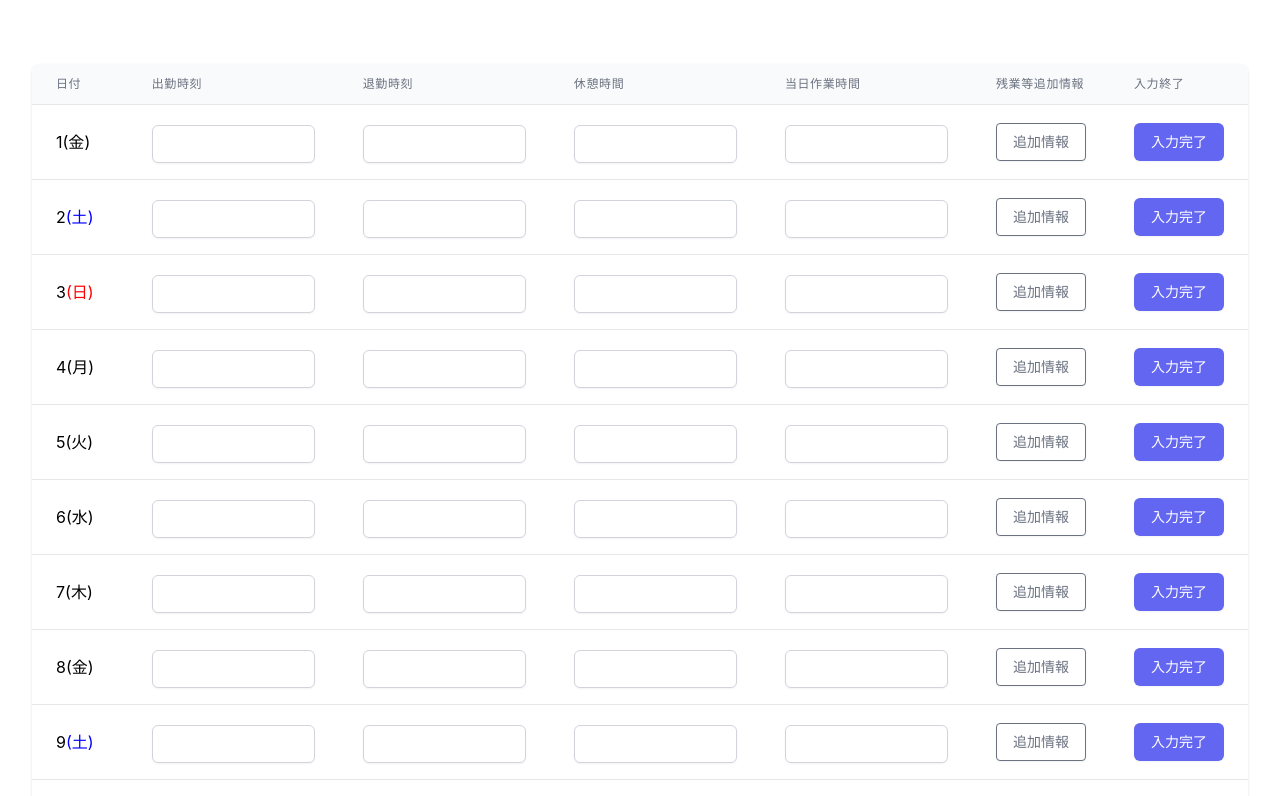
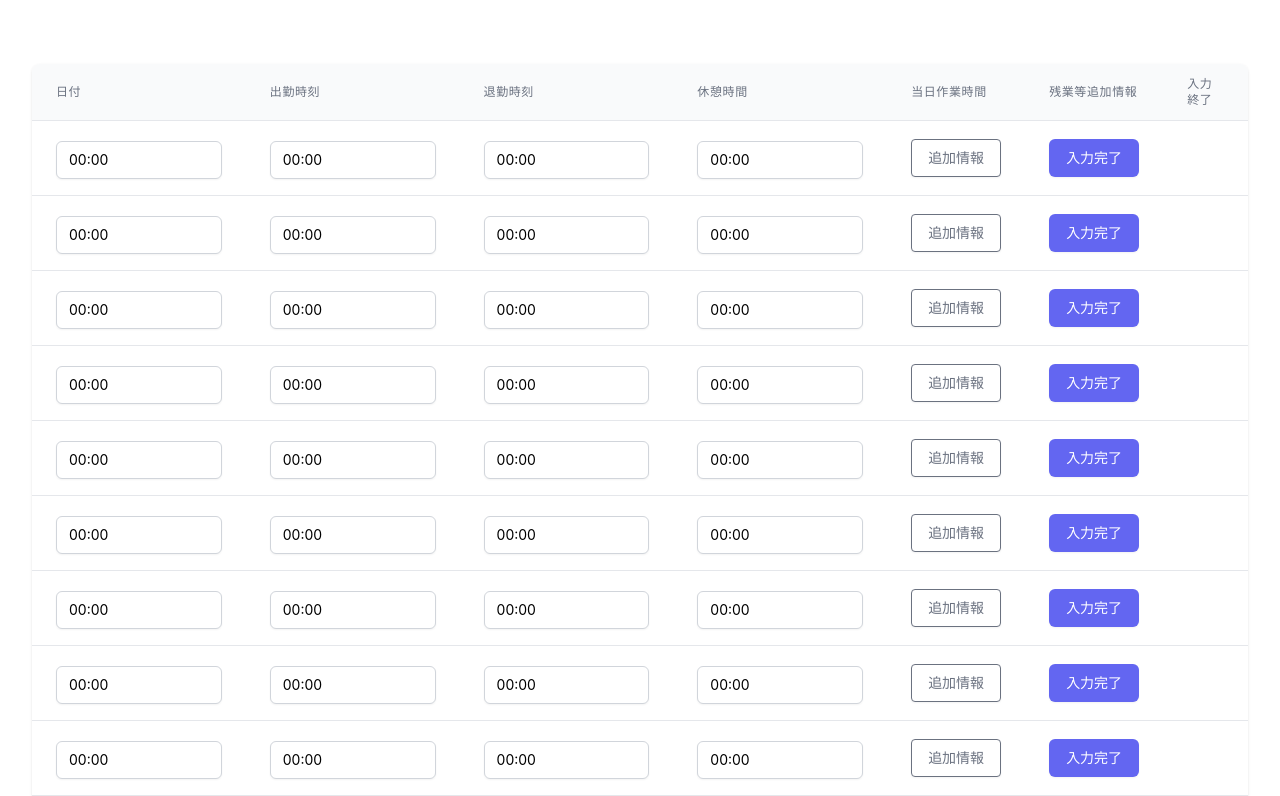
Before and after one commit to wasipo/attdn, a Next.js app in the folder packages/frontend/: page / in a window 1280 px wide. Shown: the top 796 px of the page. Built offline with nearby package versions, Linux system fonts and the light colour scheme.

Commit message:
Watch効くようになった。

```diff
--- a/packages/frontend/layouts/workScheduleLayout.tsx
+++ b/packages/frontend/layouts/workScheduleLayout.tsx
@@ -19,7 +19,6 @@ const WorkScheduleLayout = () => {
             resultTime: '00:00'
         })
       )
-      console.log(workScheduleRow);
   }
   const handleReset = () => {
       dispatch(WorkScheduleRow.actions.reset());
--- a/packages/frontend/parts/attendance.tsx
+++ b/packages/frontend/parts/attendance.tsx
@@ -1,3 +1,4 @@
+import {Control} from "react-hook-form";
 
 type workSchedule = {
     rowNumber : number,
@@ -24,10 +25,13 @@ export const Attendance = (props:workSchedule) => {
         valueAsString:  true,
     }
 
+    // console.log("11")
+    // console.log(`WorkScheduleRows.${props.rowNumber}.${props.inputName}`);
+
     return (
         <input name={props.inputName} type="text"
                className="mt-1 py-2 px-3  focus:ring-indigo-500 focus:border-indigo-500 block w-full shadow-sm sm:text-sm border-gray-300 rounded-md border"
-               {...props.register(props.inputName,partsAttr)}
+               {...props.register(`WorkScheduleRow.${props.rowNumber}.${props.inputName}` as const,partsAttr)}
         />
     )
 }
@@ -43,7 +47,7 @@ export const ClockingOut = (props:workSchedule) => {
     return (
         <input name={props.inputName} type="text"
                className="mt-1 py-2 px-3  focus:ring-indigo-500 focus:border-indigo-500 block w-full shadow-sm sm:text-sm border-gray-300 rounded-md border"
-               {...props.register(props.inputName,partsAttr)}
+               {...props.register(`WorkScheduleRow.${props.rowNumber}.${props.inputName}` as const,partsAttr)}
         />
     )
 }
@@ -59,7 +63,7 @@ export const RestTime = (props:workSchedule) => {
     return (
         <input name={props.inputName} type="text"
                className="mt-1 py-2 px-3 focus:ring-indigo-500 focus:border-indigo-500 block w-full shadow-sm sm:text-sm border-gray-300 rounded-md border"
-               {...props.register(props.inputName,partsAttr)}
+               {...props.register(`WorkScheduleRow.${props.rowNumber}.${props.inputName}` as const,partsAttr)}
         />
     )
 }
@@ -75,7 +79,7 @@ export const ResultTodayAttendance = (props:workSchedule) => {
     return (
         <input name={props.inputName} type="text"
                className="mt-1 py-2 px-3 focus:ring-indigo-500 focus:border-indigo-500 block w-full shadow-sm sm:text-sm border-gray-300 rounded-md border"
-               {...props.register(props.inputName,partsAttr)}
+               {...props.register(`WorkScheduleRow.${props.rowNumber}.${props.inputName}` as const,partsAttr)}
         />
     )
 }
--- a/packages/frontend/parts/workSchedule.tsx
+++ b/packages/frontend/parts/workSchedule.tsx
@@ -9,6 +9,10 @@ import { useForm, useFieldArray, useWatch, Control } from "react-hook-form";
 import {WorkScheduleRow} from "../lib/store/WorkSchedule";
 // @ts-ignore
 import {AddFunction,CompleteButton} from './AttendanceFunction';
+import {start} from "repl";
+
+
+
 
 
 const WorkSchedule = () => {
@@ -38,28 +42,29 @@ const WorkSchedule = () => {
         formState: { isValid }
     } = useForm<WorkScheduleRows>({
         defaultValues: {
-            WorkScheduleRow: createField()
+            WorkScheduleRow:  createField()
         },
-        mode: "onChange"
+        mode: "onBlur"
     });
-
-    // const formValues = useWatch({
-    //     name: "WorkScheduleRow",
-    //     control
-    // });
 
     const { fields, append, remove } = useFieldArray({
         name: "WorkScheduleRow",
         control
     });
+
+
     const watchFieldArray = watch("WorkScheduleRow");
+    const controlledFields = fields.map((field, index) => {
+        console.log(watchFieldArray);
 
-    const controlledFields = fields.map((field, index) => {
         return {
             ...field,
             ...watchFieldArray[index]
         };
     });
+
+    console.log(watchFieldArray);
+
 
     type WeekUnion = typeof week[number];
     const week = ['日','月','火','水','木','金','土'] as const;
@@ -110,10 +115,9 @@ const WorkSchedule = () => {
             {
                 controlledFields.map((field, i:number) =>
                 {
-                    let name = ['startDate'+i,'endDate'+i,'restTime'+i,'resultTime'+i];
+                    let name = ['startDate','endDate','restTime','resultTime'];
                     return (
                         <tr key={field.id}>
-                            <td key={KeyName.day+i} className="px-6 py-4 whitespace-nowrap">{watchFieldArray[i].rowNumber}{setDayOfWeekColor(getDayOfWeek(i),i)}</td>
                             <td key={KeyName.attendance+i} className="px-6 py-4 whitespace-nowrap"><Attendance register={register} key={'at'+i} rowNumber={i} inputName={name[0]} /></td>
                             <td key={KeyName.leave+i} className="px-6 py-4 whitespace-nowrap"><ClockingOut register={register} key={'cl'+i} rowNumber={i} inputName={name[1]} /></td>
                             <td key={KeyName.rest+i} className="px-6 py-4 whitespace-nowrap"><RestTime register={register} key={'re'+i} rowNumber={i} inputName={name[2]} /></td>
@@ -124,7 +128,7 @@ const WorkSchedule = () => {
                     );
                 })
             }
-        <Modal isShow={isShow} targetRow={targetRow} modalContol={modalControl} cancelButtonRef={cancelButtonRef} />
+            <Modal isShow={isShow} targetRow={targetRow} modalContol={modalControl} cancelButtonRef={cancelButtonRef} />
         </>
     )
 }
```
